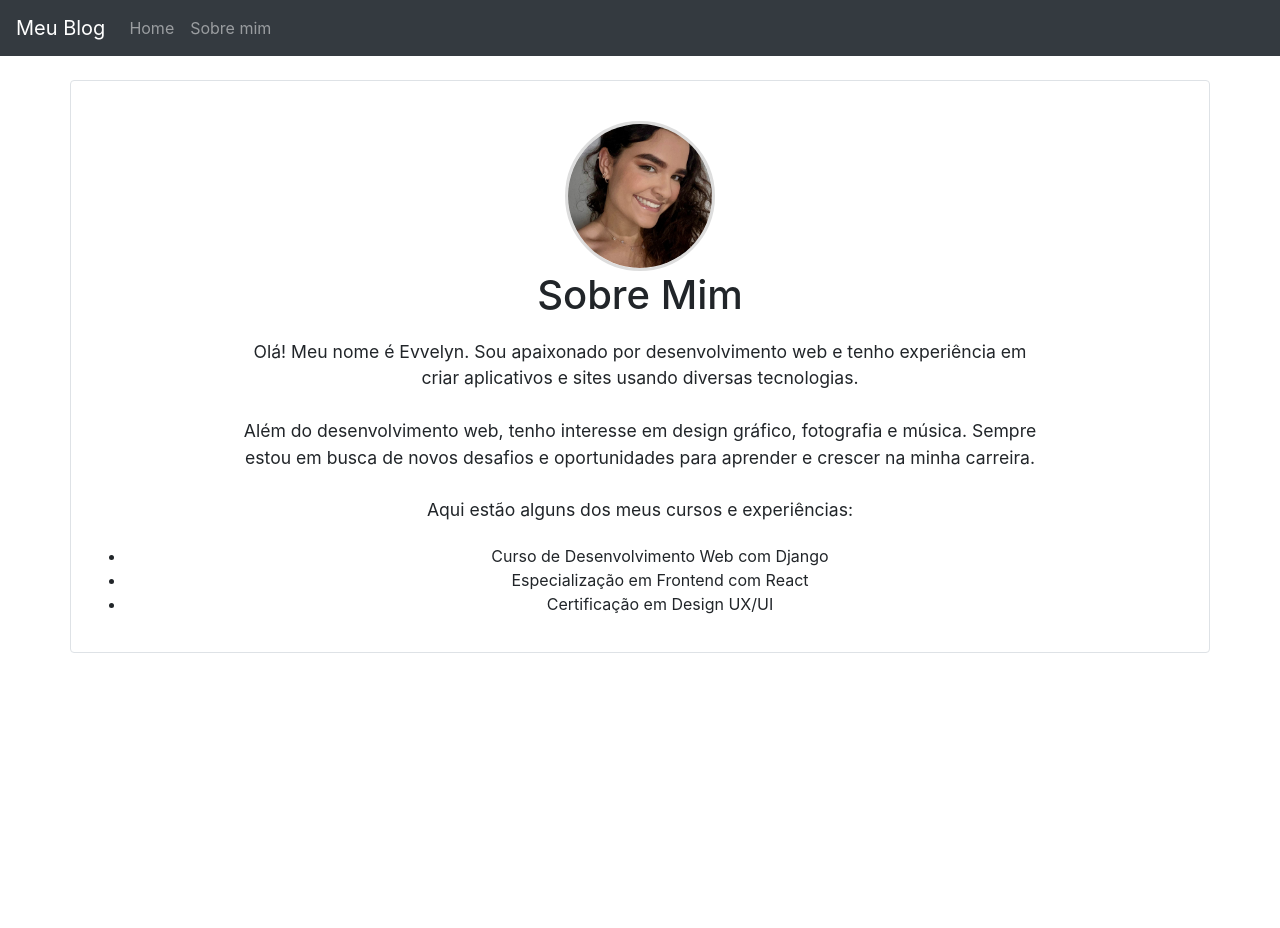
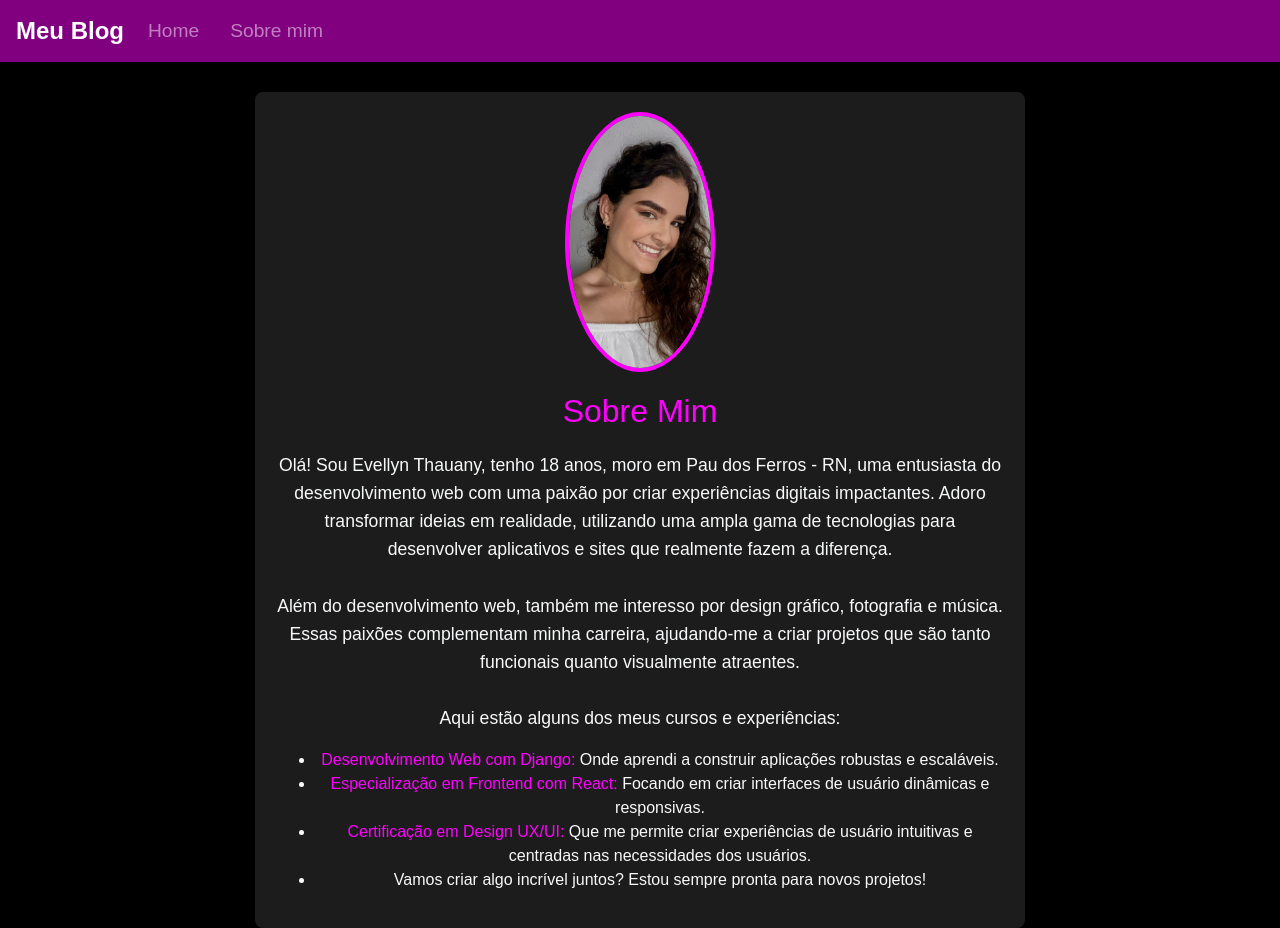
Before and after one commit to Evellynt/blog, a Django app: page /sobre/ in a window 1280 px wide. Before the commit the page ends 653 px from the top, so only its background shows below. Run offline with Django 5.2, Linux system fonts and the light colour scheme; some libraries are stand-ins or nearby versions.

Commit message:
alteracaoo

```diff
--- a/meu_blog/perfil/templates/perfil/sobre.html
+++ b/meu_blog/perfil/templates/perfil/sobre.html
@@ -8,9 +8,120 @@
     <link rel="stylesheet" href="{% static 'css/style.css' %}">
     <link href="https://stackpath.bootstrapcdn.com/bootstrap/4.5.2/css/bootstrap.min.css" rel="stylesheet">
 
+    <style>
+        /* Estilos gerais */
+        body {
+            font-family: Arial, sans-serif;
+            background-color: #000000;
+            color: #f8f9fa;
+        }
+
+        nav.navbar {
+            margin-bottom: 30px;
+            background-color: #800080;
+        }
+
+        .navbar-brand {
+            font-size: 1.5rem;
+            font-weight: bold;
+            color: #f8f9fa;
+        }
+
+        .navbar-nav .nav-link {
+            font-size: 1.2rem;
+            margin-right: 15px;
+            color: #f8f9fa;
+        }
+
+        .navbar-nav .nav-link:hover {
+            color: #ff00ff;
+        }
+
+        /* Container principal */
+        .container {
+            max-width: 800px;
+        }
+
+        /* Estilo do perfil */
+        .profile-container {
+            background-color: #1c1c1c;
+            border-radius: 8px;
+            box-shadow: 0 4px 8px rgba(0, 0, 0, 0.3);
+            padding: 20px;
+            text-align: center;
+        }
+
+        .profile-img {
+            border-radius: 50%;
+            max-width: 150px;
+            margin-bottom: 20px;
+            border: 4px solid #ff00ff;
+            transition: transform 0.3s ease-in-out;
+        }
+
+        .profile-img:hover {
+            transform: scale(1.1);
+        }
+
+        h1 {
+            font-size: 2rem;
+            color: #ff00ff;
+            margin-bottom: 20px;
+            transition: color 0.3s ease-in-out;
+        }
+
+        h1:hover {
+            color: #ffffff;
+        }
+
+        .profile-description {
+            font-size: 1.1rem;
+            line-height: 1.6;
+        }
+
+        .profile-description ul {
+            list-style-type: none;
+            padding: 0;
+        }
+
+        .profile-description ul li {
+            background: #333333;
+            color: #f8f9fa;
+            border-radius: 5px;
+            padding: 10px;
+            margin-bottom: 10px;
+            transition: background-color 0.3s ease-in-out;
+        }
+
+        .profile-description ul li:hover {
+            background-color: #ff00ff;
+            color: #000000;
+        }
+
+        /* Botões */
+        .btn-custom {
+            background-color: #ff00ff;
+            color: #000000;
+            border-radius: 5px;
+            padding: 10px 20px;
+            font-size: 1rem;
+            transition: background-color 0.3s ease-in-out, color 0.3s ease-in-out;
+        }
+
+        .btn-custom:hover {
+            background-color: #f8f9fa;
+            color: #ff00ff;
+        }
+
+        .text-fucsia {
+            color: #ff00ff; /* Cor fúcsia */
+        }
+
+    </style>
+
 </head>
 <body>
-    <nav class="navbar navbar-expand-lg navbar-dark bg-dark">
+    <nav class="navbar navbar-expand-lg navbar-dark">
         <a class="navbar-brand" href="#">Meu Blog</a>
         <div class="collapse navbar-collapse">
             <ul class="navbar-nav mr-auto">
@@ -29,16 +140,18 @@
             <img src="{% static 'images/perfil.jpeg' %}" alt="Perfil" class="profile-img">
             <h1>Sobre Mim</h1>
             <p class="profile-description">
-                Olá! Meu nome é Evvelyn. Sou apaixonado por desenvolvimento web e tenho experiência em criar aplicativos e sites usando diversas tecnologias.
+                Olá! Sou Evellyn Thauany, tenho 18 anos, moro em Pau dos Ferros - RN, uma entusiasta do desenvolvimento web com uma paixão por criar experiências digitais impactantes. Adoro transformar ideias em realidade, utilizando uma ampla gama de tecnologias para desenvolver aplicativos e sites que realmente fazem a diferença.
                 <br><br>
-                Além do desenvolvimento web, tenho interesse em design gráfico, fotografia e música. Sempre estou em busca de novos desafios e oportunidades para aprender e crescer na minha carreira.
+                Além do desenvolvimento web, também me interesso por design gráfico, fotografia e música. Essas paixões complementam minha carreira, ajudando-me a criar projetos que são tanto funcionais quanto visualmente atraentes.
                 <br><br>
                 Aqui estão alguns dos meus cursos e experiências:
                 <ul>
-                    <li>Curso de Desenvolvimento Web com Django</li>
-                    <li>Especialização em Frontend com React</li>
-                    <li>Certificação em Design UX/UI</li>
+                    <li><span class="text-fucsia">Desenvolvimento Web com Django:</span> Onde aprendi a construir aplicações robustas e escaláveis.</li>
+                    <li><span class="text-fucsia">Especialização em Frontend com React:</span> Focando em criar interfaces de usuário dinâmicas e responsivas.</li>
+                    <li><span class="text-fucsia">Certificação em Design UX/UI:</span> Que me permite criar experiências de usuário intuitivas e centradas nas necessidades dos usuários.</li>
+                    <li>Vamos criar algo incrível juntos? Estou sempre pronta para novos projetos!</li>
                 </ul>
+
             </p>
         </div>
     </div>
--- a/meu_blog/perfil/urls.py
+++ b/meu_blog/perfil/urls.py
@@ -4,4 +4,5 @@
 urlpatterns = [
     path('', views.home, name='home'),
     path('sobre/', views.sobre, name='sobre'),
+
 ]
--- a/meu_blog/static/css/style.css
+++ /dev/null
@@ -1,130 +0,0 @@
-body {
-    background-color: #f8f9fa;
-    color: #343a40;
-}
-.navbar {
-    background-color: #343a40;
-}
-.navbar-brand {
-    color: #ffffff;
-}
-.navbar-nav .nav-link {
-    color: #ffffff;
-}
-.navbar-nav .nav-link:hover {
-    color: #cccccc;
-}
-.container {
-    background-color: #ffffff;
-    border: 1px solid #dee2e6;
-    border-radius: 0.25rem;
-    padding: 20px;
-}
-.list-group-item {
-    border: 1px solid #dee2e6;
-    border-radius: 0.25rem;
-}
-.profile-img {
-    border-radius: 50%;
-    width: 150px;
-    height: 150px;
-    object-fit: cover;
-    border: 3px solid #ddd;
-}
-.profile-container {
-    text-align: center;
-    margin-top: 20px;
-}
-.profile-description {
-    max-width: 800px;
-    margin: 20px auto;
-    text-align: center;
-    font-size: 1.1em;
-}
-body {
-    font-family: Arial, sans-serif;
-    color: #333;
-}
-.hero-section {
-    background: linear-gradient(135deg, #4a90e2, #50e3c2);
-    color: white;
-    padding: 100px 0;
-    text-align: center;
-}
-.hero-section h1 {
-    font-size: 3em;
-    margin-bottom: 20px;
-}
-.hero-section p {
-    font-size: 1.2em;
-    margin-bottom: 40px;
-}
-.section-title {
-    text-align: center;
-    margin-top: 40px;
-    margin-bottom: 30px;
-    color: #4a90e2;
-}
-.card-deck .card {
-    margin-bottom: 20px;
-    border: none;
-    border-radius: 10px;
-    transition: transform 0.3s, box-shadow 0.3s;
-}
-.card-deck .card:hover {
-    transform: scale(1.05);
-    box-shadow: 0 4px 8px rgba(0,0,0,0.2);
-}
-.card img {
-    height: 180px;
-    object-fit: cover;
-    border-radius: 10px 10px 0 0;
-}
-.list-group-item {
-    background-color: #f8f9fa;
-    border: 1px solid #ddd;
-    border-radius: 5px;
-    margin-bottom: 10px;
-    font-size: 1.1em;
-}
-.list-group-item:nth-child(odd) {
-    background-color: #f1f1f1;
-}
-
-
-.card-deck {
-    margin-top: 20px;
-}
-
-.card {
-    border: none;
-    border-radius: 15px;
-    box-shadow: 0 4px 8px rgba(0, 0, 0, 0.1);
-    overflow: hidden;
-    transition: transform 0.3s, box-shadow 0.3s;
-}
-
-.card:hover {
-    transform: scale(1.05);
-    box-shadow: 0 8px 16px rgba(0, 0, 0, 0.2);
-}
-
-.card-img-top {
-    height: 200px;
-    object-fit: cover;
-}
-
-.card-body {
-    padding: 20px;
-    text-align: center;
-}
-
-.card-title {
-    font-size: 1.5em;
-    margin-bottom: 10px;
-}
-
-.card-text {
-    font-size: 1.1em;
-    color: #555;
-}
```
Also changed, not shown: meu_blog/perfil/templates/perfil/home.html (+102 -18 lines), meu_blog/db.sqlite3, meu_blog/perfil/views.py (line endings or trailing spaces), meu_blog/static/images/curso.jpeg (deleted), meu_blog/static/images/cursoin.jpeg (added), 1 other file.
